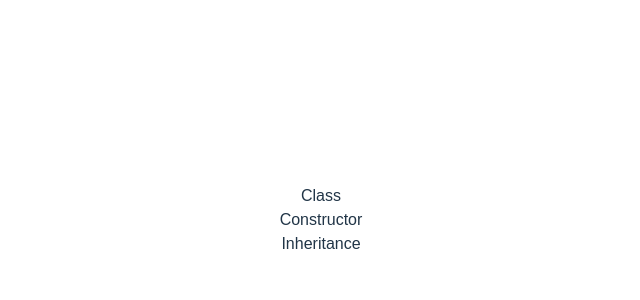
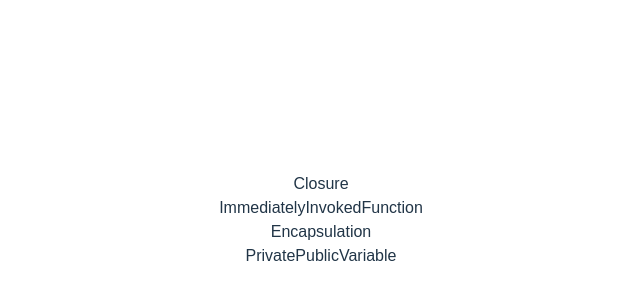
Before and after one commit to kuldeeepkumar/Training, a React (Vite) app: page / in a window 1280 px wide. Shown: the part 180-480 px from the top of the page, without its empty margins (319-959 px from the left). Built offline with nearby package versions, Linux system fonts and the light colour scheme.

Commit message:
Exercise 12 is done

```diff
--- a/src/App.jsx
+++ b/src/App.jsx
@@ -10,7 +10,8 @@ import "./App.css";
 // import Exercise8 from "./exercises/exercise8/Exercise8";
 // import Exercise9 from "./exercises/exercise9/Exercise9";
 //import Exercise10 from "./exercises/exercise10/Exercise10";
-import Exercise11 from "./exercises/exercise11/Exercise11";
+//import Exercise11 from "./exercises/exercise11/Exercise11";
+import Exercise12 from "./exercises/exercise12/Exercise12";
 
 function App() {
   return (
@@ -26,7 +27,8 @@ function App() {
       {/* <Exercise8 /> */}
       {/* <Exercise9 /> */}
       {/* <Exercise10 /> */}
-      <Exercise11 />
+      {/* <Exercise11 /> */}
+      <Exercise12 />
     </>
   );
 }
--- /dev/null
+++ b/src/exercises/exercise12/Closure.jsx
@@ -0,0 +1,17 @@
+import React from "react";
+
+const Closure = () => {
+  function outerFunction() {
+    let outerVariable = "I am from outer scope";
+    function innerFunction() {
+      console.log(outerVariable);
+    }
+    return innerFunction;
+  }
+  const closureExample = outerFunction();
+  closureExample();
+
+  return <div>Closure</div>;
+};
+
+export default Closure;
--- /dev/null
+++ b/src/exercises/exercise12/Encapsulation.jsx
@@ -0,0 +1,28 @@
+import React from "react";
+
+const Encapsulation = () => {
+  const counter = (function () {
+    let count = 0;
+    return {
+      increment: function () {
+        count++;
+        console.log(count);
+      },
+      decrement: function () {
+        count--;
+        console.log(count);
+      },
+      getCount: function () {
+        return count;
+      },
+    };
+  })();
+  counter.increment();
+  counter.increment();
+  counter.decrement();
+  console.log(counter.getCount());
+
+  return <div>Encapsulation</div>;
+};
+
+export default Encapsulation;
--- /dev/null
+++ b/src/exercises/exercise12/Exercise12.jsx
@@ -0,0 +1,18 @@
+import React from "react";
+import Closure from "./Closure";
+import ImmediatelyInvokedFunction from "./ImmediatelyInvokedFunction";
+import Encapsulation from "./Encapsulation";
+import PrivatePublicVariable from "./PrivatePublicVariable";
+
+const Exercise12 = () => {
+  return (
+    <>
+      <Closure />
+      <ImmediatelyInvokedFunction />
+      <Encapsulation />
+      <PrivatePublicVariable />
+    </>
+  );
+};
+
+export default Exercise12;
--- /dev/null
+++ b/src/exercises/exercise12/ImmediatelyInvokedFunction.jsx
@@ -0,0 +1,12 @@
+import React from "react";
+
+const ImmediatelyInvokedFunction = () => {
+  (function () {
+    let privateVar = "This is private";
+    console.log(privateVar);
+  })();
+
+  return <div>ImmediatelyInvokedFunction</div>;
+};
+
+export default ImmediatelyInvokedFunction;
--- /dev/null
+++ b/src/exercises/exercise12/PrivatePublicVariable.jsx
@@ -0,0 +1,22 @@
+import React from "react";
+
+const PrivatePublicVariable = () => {
+  function createUser(name) {
+    let password = "secret";
+    return {
+      getName: function () {
+        return name;
+      },
+      checkPassword: function (input) {
+        return input === password;
+      },
+    };
+  }
+  const user = createUser("Alice");
+  console.log(user.getName());
+  console.log(user.checkPassword("secret"));
+  console.log(user.checkPassword("worng"));
+  return <div>PrivatePublicVariable</div>;
+};
+
+export default PrivatePublicVariable;
```
